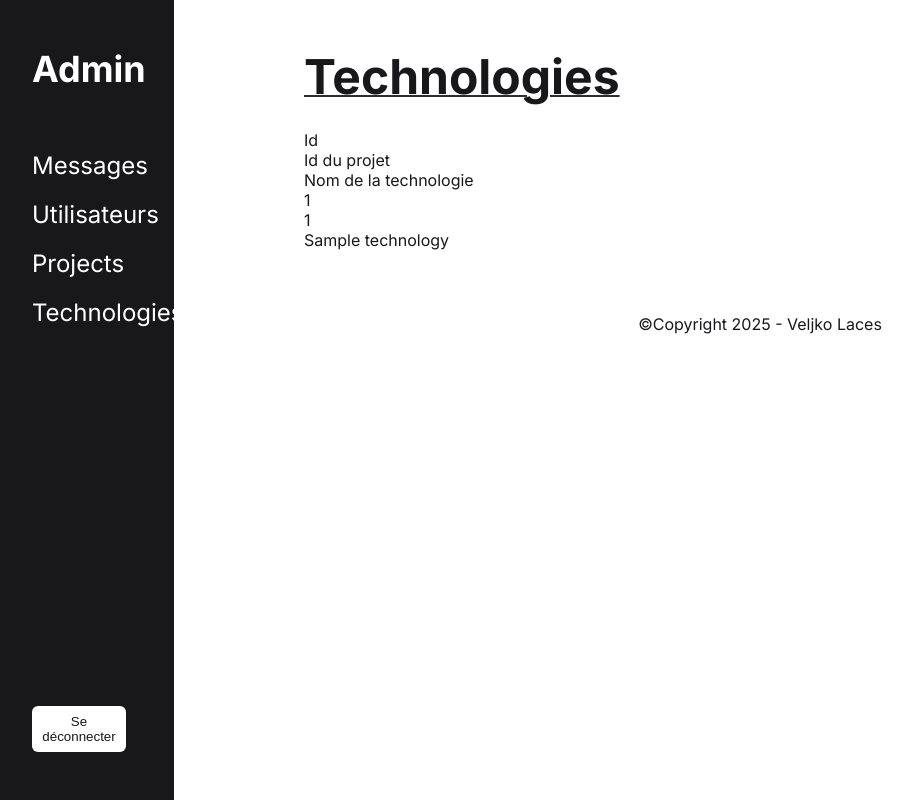
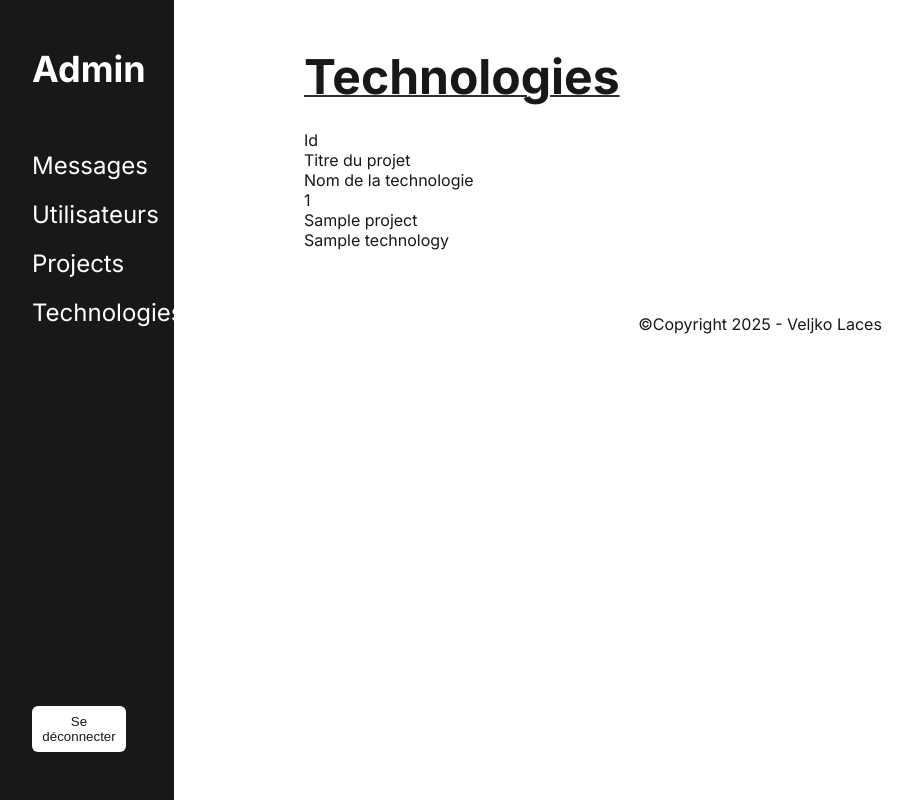
Before and after one commit to Veljko-Laces/Portfolio, a PHP site: page /admin/technologies.php in a window 1280 px wide. Shown: the whole page, without its empty margins (16-929 px from the left). Run offline with PHP 8.4, Linux system fonts and the light colour scheme; the visitor is signed in with stand-in values (Sample User, id 1); tables that the repository leaves empty or names only in its code hold one stand-in row (values such as "Sample post"); data that the repository does not hold is empty.

Commit message:
fix technologies

```diff
--- a/admin/projectHandler.php
+++ b/admin/projectHandler.php
@@ -1,12 +1,16 @@
 <?php
 require_once '../manager/projectManager.php';
 require_once '../manager/manager.php';
+require_once '../manager/technologyManager.php';
 
 
 if (isset($_POST['delete'])) {
     $projectId = $_POST['id'];
     $projectManager = new ProjectManager();
     $projectManager->deleteProjectById($projectId);
+
+    $technologyManager = new TechnologyManager();
+    $technologyManager->deleteTechnologyByProjectId($projectId);
 
     header("Location: /portfolio/admin/projets.php");
     return;
--- a/admin/technologies.php
+++ b/admin/technologies.php
@@ -34,19 +34,21 @@ $technologys = $technologyManager->selectAllTechnology();
             <div class="table">
                 <div class="table-header-projets">
                     <p>Id</p>
-                    <p>Id du projet</p>
+                    <p>Titre du projet</p>
                     <p>Nom de la technologie</p>
                 </div>
 
             <?php foreach ($technologys as $technology): ?>
-
-
+                <?php
+                    $projectManager = new ProjectManager();
+                    $projet = $projectManager->selectProjectById($technology['project_id']);
+                ?>
                 <a
                         class="table-content-projets"
-                        href="technologie_detail.php?id=<?php echo htmlspecialchars($project['id']); ?>"
+                        href="technologie_detail.php?id=<?php echo htmlspecialchars($technology['id']); ?>"
                     >
                         <p><?php echo htmlspecialchars($technology['id']); ?></p>
-                        <p><?php echo htmlspecialchars($technology['project_id']); ?></p>
+                        <p><?php echo htmlspecialchars($projet[0]['title']); ?></p>
                         <p><?php echo htmlspecialchars($technology['technology_name']); ?></p>
                 </a>
 
--- a/manager/technologyManager.php
+++ b/manager/technologyManager.php
@@ -35,6 +35,18 @@ class TechnologyManager {
         return $result;
     }
 
+    // Supprimer une technologie par rapport a un project_id
+
+    public function deleteTechnologyByProjectId($projet_id) {
+        $delete_technology_by_project_id = "DELETE FROM `technology` WHERE project_id = '$projet_id';";
+        $result = makeSqlRequest($delete_technology_by_project_id, true, false);
+        return $result;
+    }
+
+
+
+
+
     // Ajouter une technologie
 
 
```
